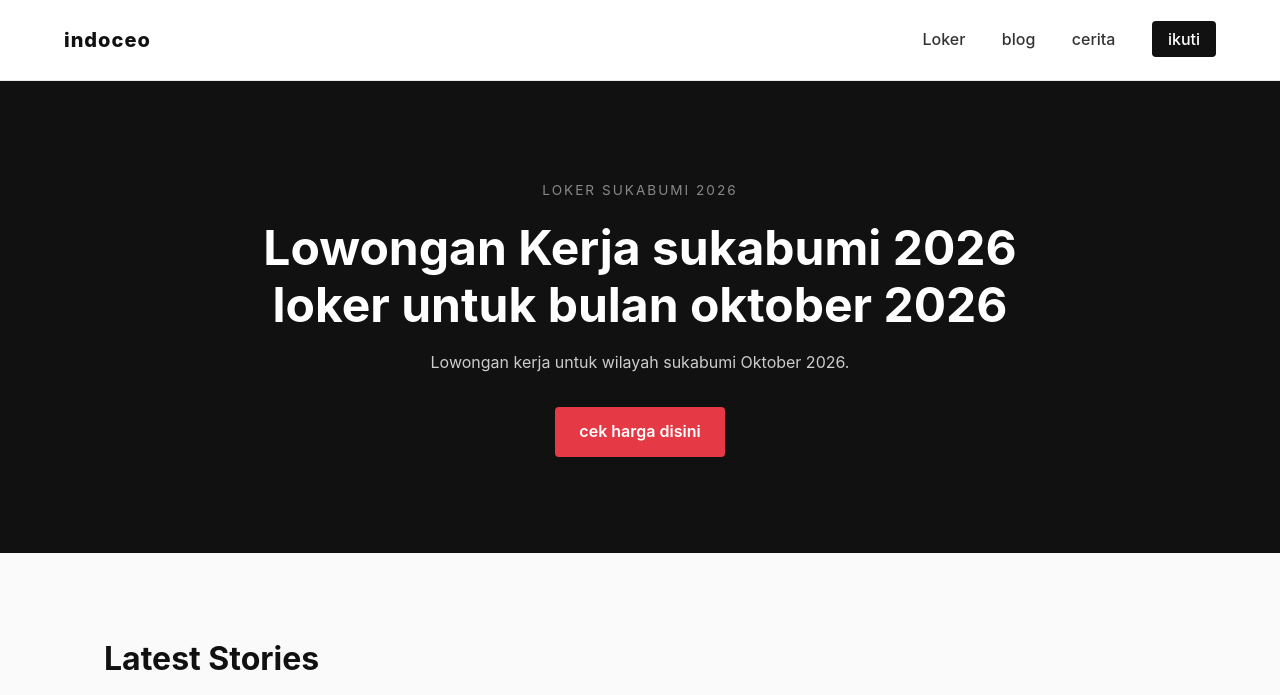
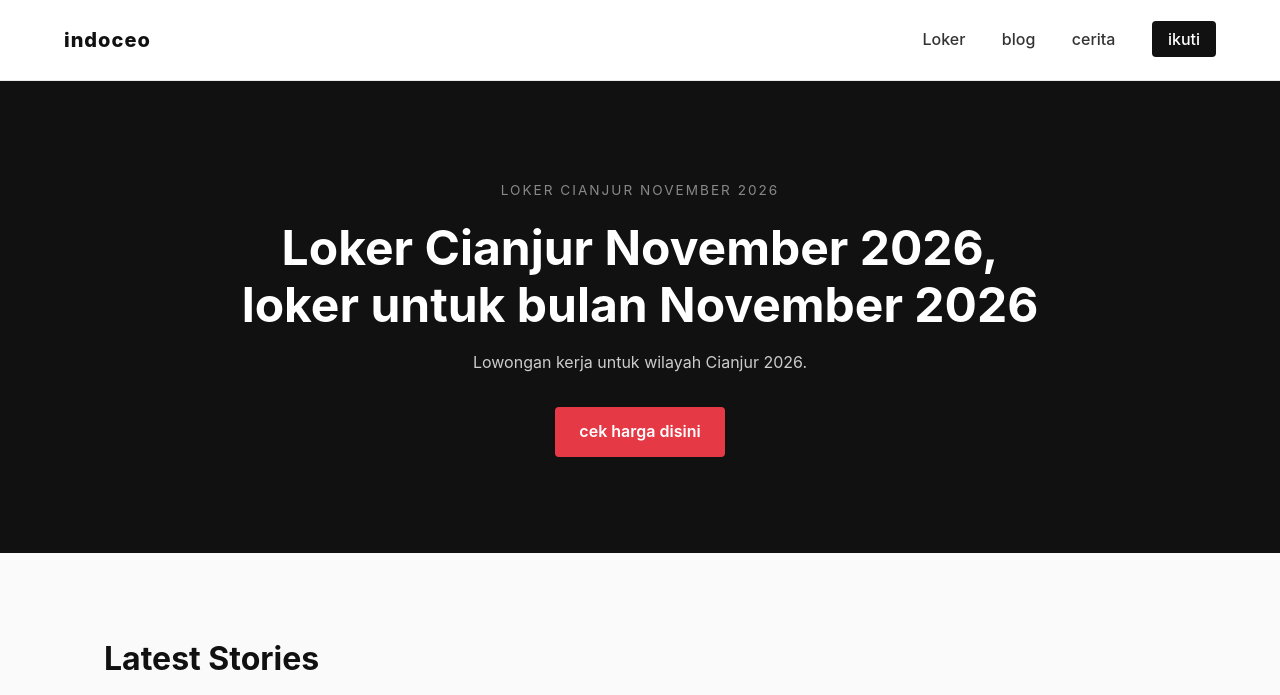
Before and after one commit to emay-cpu/Cianjur-November, a plain HTML site: page index.html in a window 1280 px wide. Shown: the top 695 px of the page. Drawn offline with Linux system fonts and the light colour scheme.

Commit message:
Update index.html

```diff
--- a/index.html
+++ b/index.html
@@ -4,7 +4,7 @@
   <link rel="icon" type="image/x-icon" href="favicon.ico">
   <meta charset="UTF-8">
   <meta name="viewport" content="width=device-width, initial-scale=1.0">
-  <title>Loker Sukabumi - Lowongan kerja Sukabumi </title>
+  <title>Loker Cianjur November - Lowongan kerja 2026 </title>
   <link rel="stylesheet" href="style.css">
 </head>
 <body>
@@ -23,9 +23,9 @@
   <!-- Hero Section -->
   <section class="hero">
     <div class="hero-content">
-      <span class="tag">Loker Sukabumi 2026</span>
-      <h1>Lowongan Kerja sukabumi 2026 loker untuk bulan oktober 2026</h1>
-      <p>Lowongan kerja untuk wilayah sukabumi Oktober 2026.</p>
+      <span class="tag">Loker Cianjur November 2026</span>
+      <h1>Loker Cianjur November 2026, loker untuk bulan November 2026</h1>
+      <p>Lowongan kerja untuk wilayah Cianjur 2026.</p>
       <a href="https://s.shopee.co.id/9V2D8Tyz80" class="btn-primary">cek harga disini</a>
     </div>
   </section>
```
